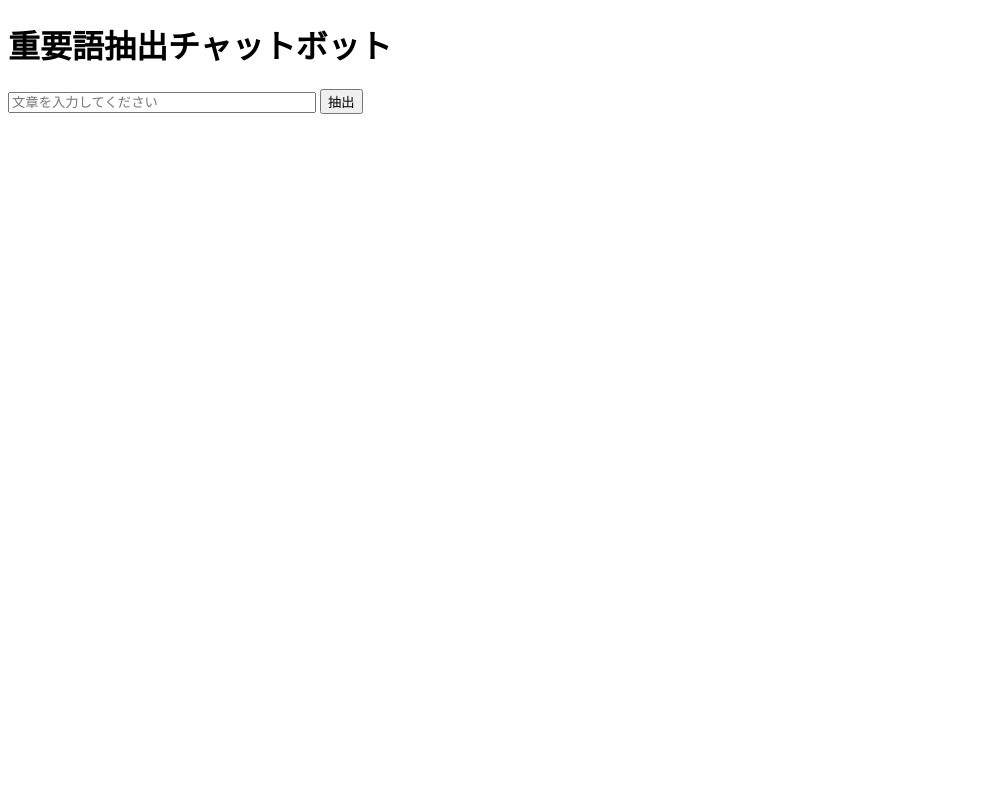
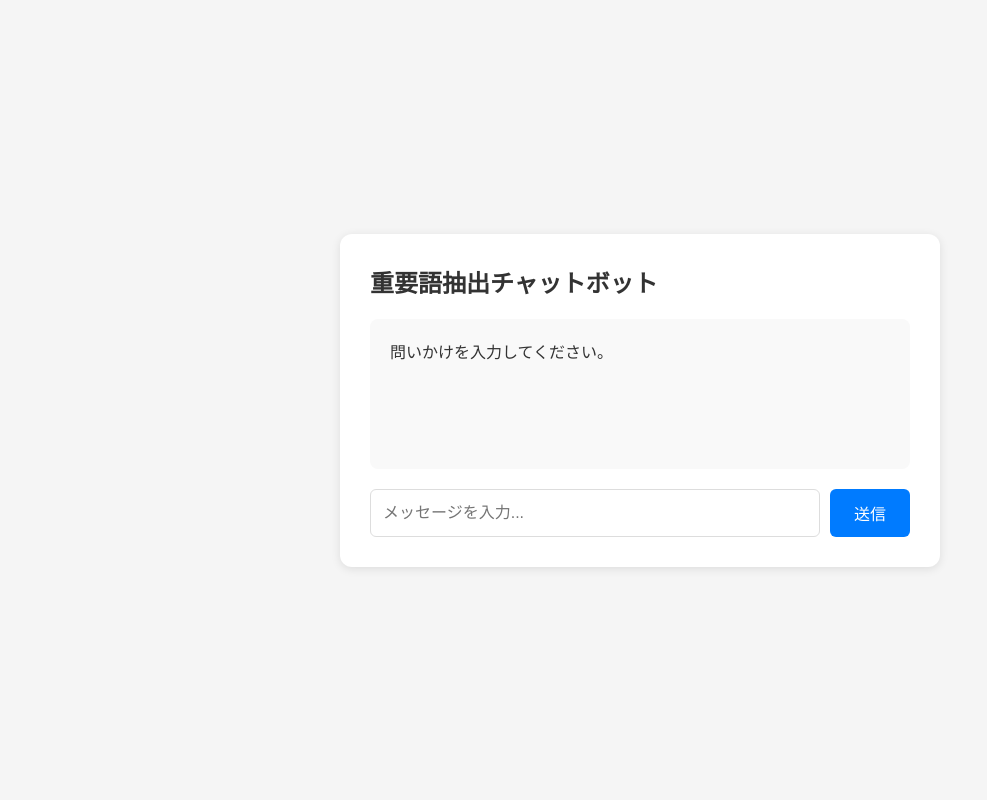
Before and after one commit to mizuki37zuki/phpchat1, a PHP site: page / in a window 1280 px wide. Shown: the whole page, without its empty margins (0-987 px from the left). Run offline with PHP 8.4, Linux system fonts and the light colour scheme.

Commit message:
index.php を修正

```diff
--- a/index.php
+++ b/index.php
@@ -1,71 +1,198 @@
 <?php
-// .envから設定を読み込む簡易関数
-$env = parse_ini_file('.env');
-$apiKey = $env['OPENAI_API_KEY'] ?? '';
+// .envファイルから環境変数を読み込む
+function loadEnv($path) {
+    if (!file_exists($path)) {
+        die('.envファイルが見つかりません');
+    }
 
-$result = "";
-$input = $_POST['question'] ?? '';
+    $lines = file($path, FILE_IGNORE_NEW_LINES | FILE_SKIP_EMPTY_LINES);
+    foreach ($lines as $line) {
+        if (strpos(trim($line), '#') === 0) continue;
 
-if ($_SERVER['REQUEST_METHOD'] === 'POST' && !empty($input)) {
-    $url = "https://api.openai.com/v1/chat/completions";
+        list($name, $value) = explode('=', $line, 2);
+        $_ENV[trim($name)] = trim($value);
+    }
+}
 
-    // プロンプトの設定
+loadEnv(__DIR__ . '/.env');
+
+$apiKey = $_ENV['OPENAI_API_KEY'] ?? '';
+
+if ($_SERVER['REQUEST_METHOD'] === 'POST') {
+    $input = $_POST['message'] ?? '';
+
+    if (empty($input)) {
+        $response = 'メッセージを入力してください。';
+    } else {
+        // OpenAI APIにリクエスト
         $data = [
-        "model" => "gpt-5-mini", // 指定のモデル名
-        "messages" => [
+            'model' => 'gpt-4o-mini',
+            'messages' => [
                 [
-                "role" => "system",
-                "content" => "与えられた文章から最も重要な単語を1つ選び、[原語]:[英訳] という形式のプレーンテキストのみで回答してください。"
+                    'role' => 'system',
+                    'content' => 'ユーザーの問いかけから最も重要な語を1つ選び、その原語と英訳を「原語: [単語] / 英訳: [translation]」の形式で返してください。他の説明は不要です。'
                 ],
                 [
-                "role" => "user",
-                "content" => $input
+                    'role' => 'user',
+                    'content' => $input
                 ]
             ],
-        "temperature" => 0.3
+            'temperature' => 0.7
         ];
 
-    // ストリームコンテキストの作成（ライブラリ不使用）
-    $options = [
-        'http' => [
-            'method'  => 'POST',
-            'header'  => [
-                "Content-Type: application/json",
-                "Authorization: Bearer $apiKey"
-            ],
-            'content' => json_encode($data),
-            'ignore_errors' => true
-        ]
-    ];
+        $ch = curl_init('https://api.openai.com/v1/chat/completions');
+        curl_setopt($ch, CURLOPT_RETURNTRANSFER, true);
+        curl_setopt($ch, CURLOPT_POST, true);
+        curl_setopt($ch, CURLOPT_HTTPHEADER, [
+            'Content-Type: application/json',
+            'Authorization: Bearer ' . $apiKey
+        ]);
+        curl_setopt($ch, CURLOPT_POSTFIELDS, json_encode($data));
 
-    $context  = stream_context_create($options);
-    $response = file_get_contents($url, false, $context);
+        $result = curl_exec($ch);
+        $httpCode = curl_getinfo($ch, CURLINFO_HTTP_CODE);
+        curl_close($ch);
 
-    if ($response === FALSE) {
-        $result = "エラー: APIへの接続に失敗しました。";
+        if ($httpCode === 200) {
+            $json = json_decode($result, true);
+            $response = $json['choices'][0]['message']['content'] ?? 'エラーが発生しました。';
         } else {
-        $resData = json_decode($response, true);
-        $result = $resData['choices'][0]['message']['content'] ?? "エラー: 解析できませんでした。";
+            $response = 'APIエラー: ' . $result;
         }
     }
+
+    echo $response;
+    exit;
+}
 ?>
-
 <!DOCTYPE html>
 <html lang="ja">
 <head>
     <meta charset="UTF-8">
-    <title>Word Extractor</title>
+    <meta name="viewport" content="width=device-width, initial-scale=1.0">
+    <title>重要語抽出チャットボット</title>
+    <style>
+        * {
+            margin: 0;
+            padding: 0;
+            box-sizing: border-box;
+        }
+        body {
+            font-family: -apple-system, BlinkMacSystemFont, 'Segoe UI', sans-serif;
+            background: #f5f5f5;
+            display: flex;
+            justify-content: center;
+            align-items: center;
+            min-height: 100vh;
+            padding: 20px;
+        }
+        .container {
+            background: white;
+            border-radius: 12px;
+            box-shadow: 0 2px 10px rgba(0,0,0,0.1);
+            width: 100%;
+            max-width: 600px;
+            padding: 30px;
+        }
+        h1 {
+            color: #333;
+            margin-bottom: 20px;
+            font-size: 24px;
+        }
+        .chat-box {
+            background: #f9f9f9;
+            border-radius: 8px;
+            padding: 20px;
+            min-height: 150px;
+            margin-bottom: 20px;
+            font-size: 16px;
+            color: #333;
+            white-space: pre-wrap;
+        }
+        .input-group {
+            display: flex;
+            gap: 10px;
+        }
+        input[type="text"] {
+            flex: 1;
+            padding: 12px;
+            border: 1px solid #ddd;
+            border-radius: 6px;
+            font-size: 16px;
+        }
+        button {
+            padding: 12px 24px;
+            background: #007bff;
+            color: white;
+            border: none;
+            border-radius: 6px;
+            cursor: pointer;
+            font-size: 16px;
+            transition: background 0.3s;
+        }
+        button:hover {
+            background: #0056b3;
+        }
+        button:disabled {
+            background: #ccc;
+            cursor: not-allowed;
+        }
+        .loading {
+            color: #666;
+            font-style: italic;
+        }
+    </style>
 </head>
 <body>
+    <div class="container">
         <h1>重要語抽出チャットボット</h1>
-    <form method="POST">
-        <input type="text" name="question" placeholder="文章を入力してください" style="width: 300px;" value="<?= htmlspecialchars($input) ?>">
-        <button type="submit">抽出</button>
-    </form>
+        <div class="chat-box" id="response">問いかけを入力してください。</div>
+        <div class="input-group">
+            <input type="text" id="message" placeholder="メッセージを入力..." />
+            <button onclick="sendMessage()" id="sendBtn">送信</button>
+        </div>
+    </div>
 
-    <?php if ($result): ?>
-        <h2>結果:</h2>
-        <pre><?= htmlspecialchars($result) ?></pre>
-    <?php endif; ?>
+    <script>
+        const messageInput = document.getElementById('message');
+        const responseDiv = document.getElementById('response');
+        const sendBtn = document.getElementById('sendBtn');
+
+        messageInput.addEventListener('keypress', function(e) {
+            if (e.key === 'Enter') {
+                sendMessage();
+            }
+        });
+
+        async function sendMessage() {
+            const message = messageInput.value.trim();
+            if (!message) return;
+
+            sendBtn.disabled = true;
+            responseDiv.textContent = '処理中...';
+            responseDiv.className = 'chat-box loading';
+
+            const formData = new FormData();
+            formData.append('message', message);
+
+            try {
+                const response = await fetch('index.php', {
+                    method: 'POST',
+                    body: formData
+                });
+
+                const text = await response.text();
+                responseDiv.textContent = text;
+                responseDiv.className = 'chat-box';
+            } catch (error) {
+                responseDiv.textContent = 'エラーが発生しました: ' + error.message;
+                responseDiv.className = 'chat-box';
+            }
+
+            sendBtn.disabled = false;
+            messageInput.value = '';
+            messageInput.focus();
+        }
+    </script>
 </body>
 </html>
```
Lines whose indentation alone changed are shown as unchanged.
